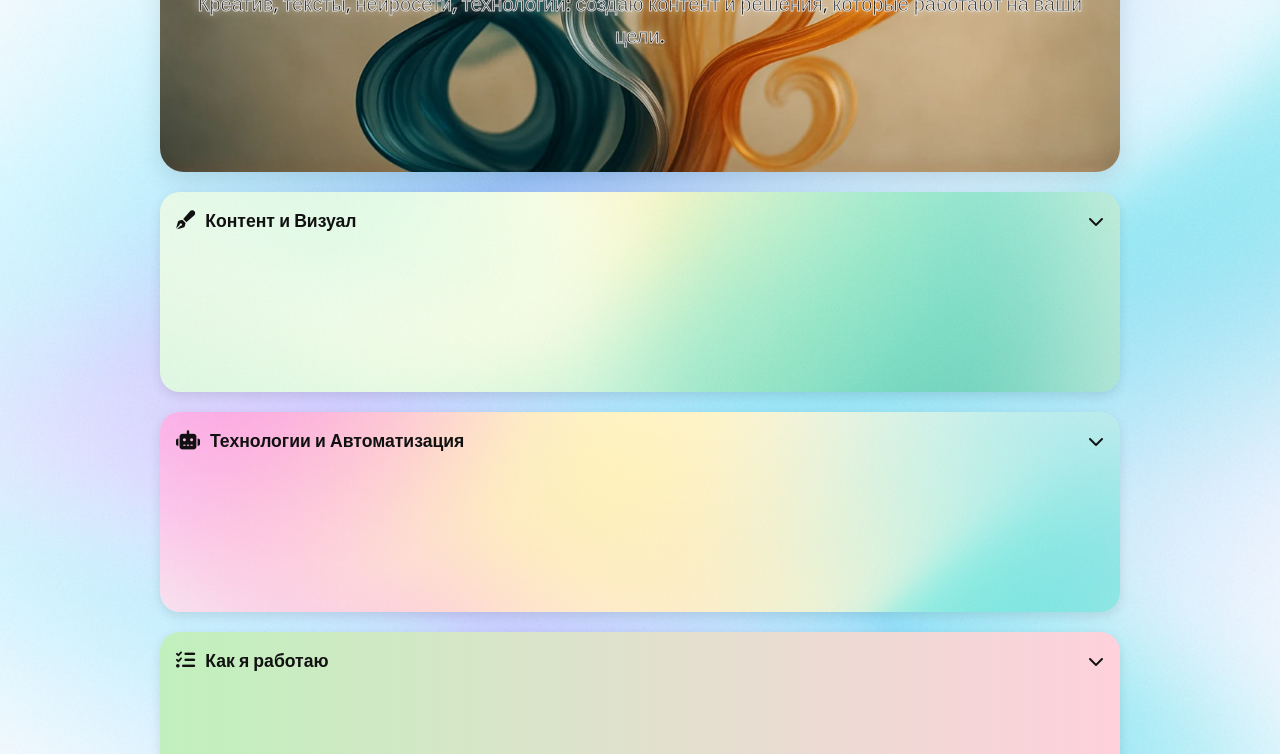
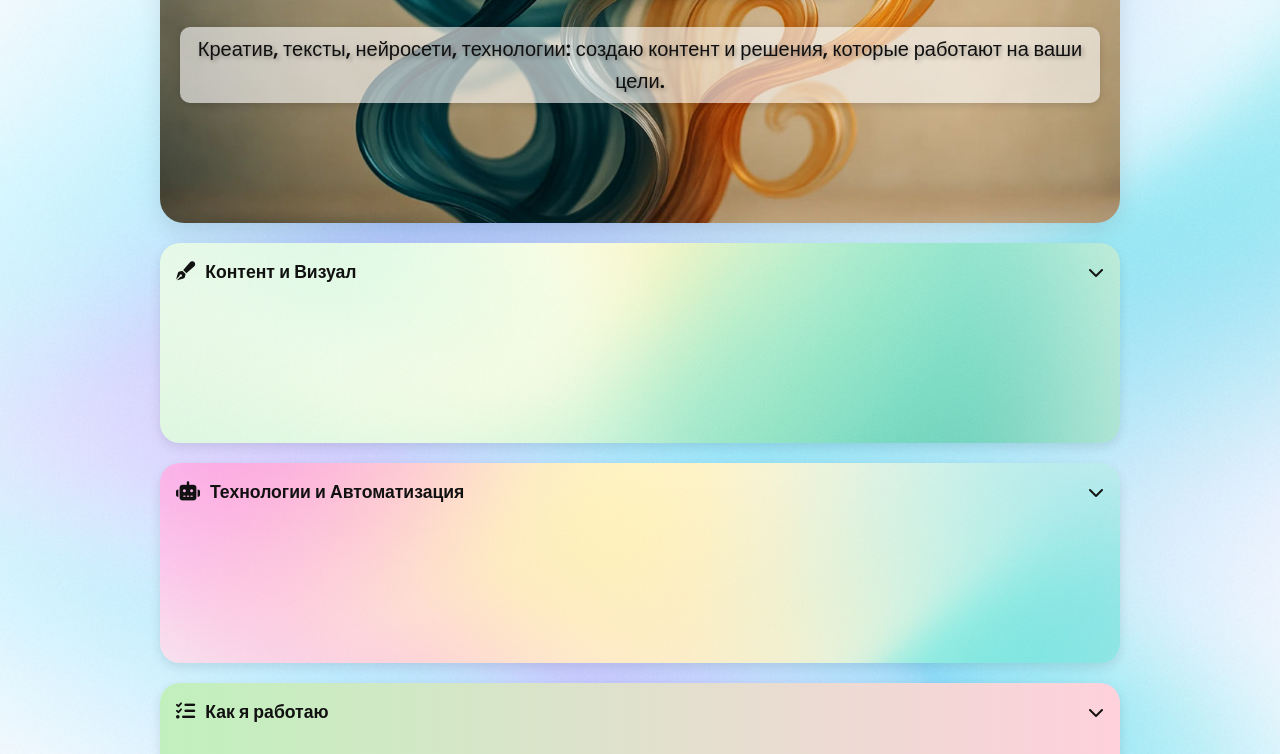
Before and after one commit to Realcampdzen/landing-stepan, a plain HTML site: page index.html in a window 1280 px wide. Shown: the part 261-1015 px from the top of the page. Drawn offline with Linux system fonts and the light colour scheme.

Commit message:
Update index.html

```diff
--- a/index.html
+++ b/index.html
@@ -41,11 +41,18 @@
       font-family: var(--font-heading);
       position: relative;
     }
-    .hero-section h1, .hero-section p {
-      /* Text stroke and shadow for readability */
-      -webkit-text-stroke: 1px rgba(255,255,255,0.8);
-      text-shadow: 0 0 8px rgba(255,255,255,0.6);
-    }
+    /* Text wrapping backgrounds for readability */
+.hero-section h1, .hero-section p {
+  display: inline-block;
+  background: rgba(255, 255, 255, 0.6);
+  padding: 0.3em 0.8em;
+  border-radius: 0.5em;
+  /* subtle shadow behind text container */
+  box-shadow: 0 2px 8px rgba(0,0,0,0.15);
+  /* remove heavy stroke */
+  -webkit-text-stroke: 0;
+  text-shadow: 2px 2px 4px rgba(0,0,0,0.3);
+}
     .hero-section h1 { font-size:3rem; margin-bottom:10px; }
     .hero-section p { font-size:1.25rem; }
     .section-container {
```
